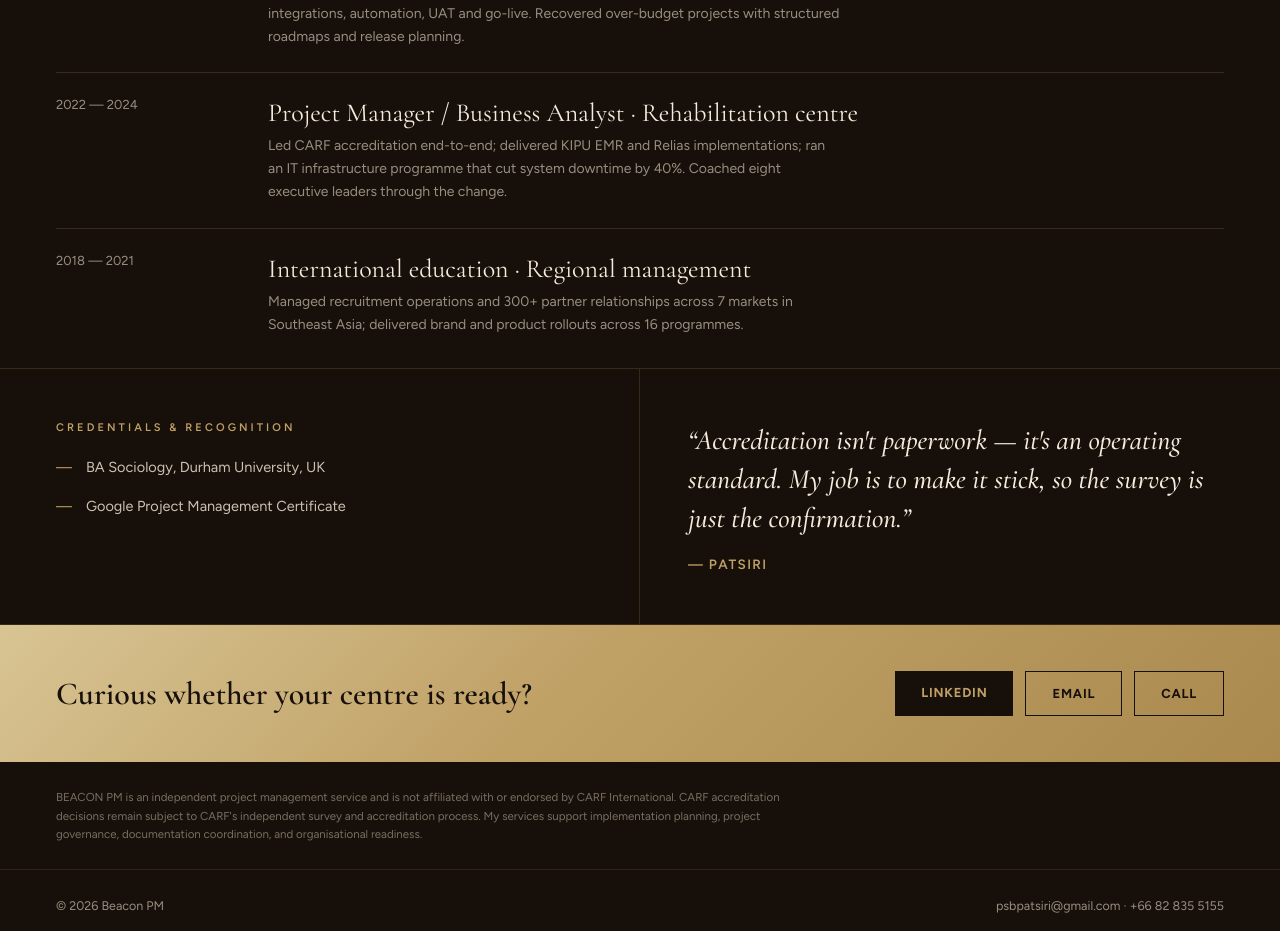
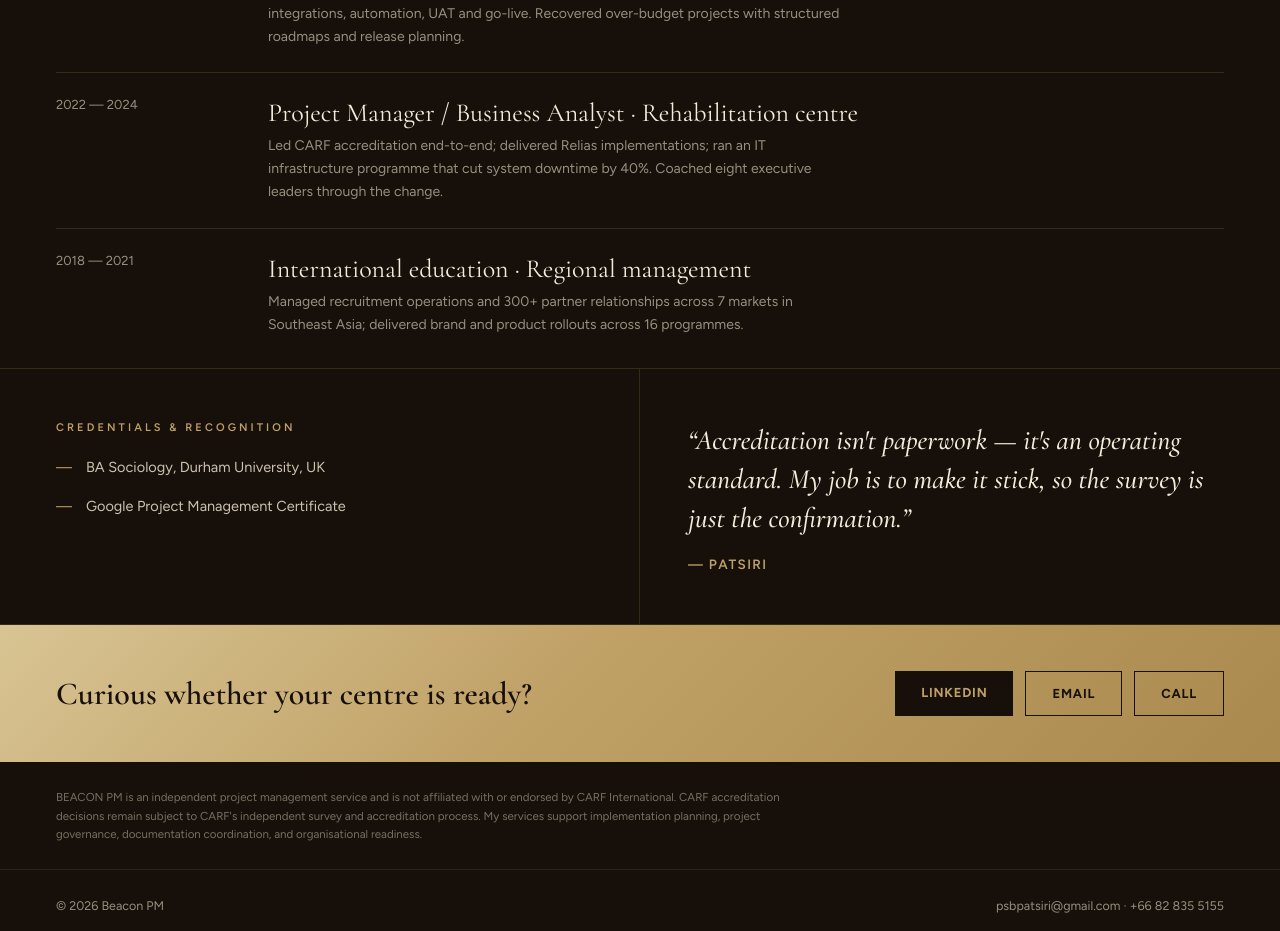
Before and after one commit to Mintp555/beacon-pm, a plain HTML site: page site/about/index.html in a window 1280 px wide. Shown: the part 1485-2416 px from the top of the page. Drawn offline with nearby package versions, Linux system fonts and the light colour scheme.

Commit message:
kipu removed

```diff
--- a/site/about/index.html
+++ b/site/about/index.html
@@ -210,7 +210,7 @@
     <div class="experience-row__period">2022 — 2024</div>
     <div>
       <div class="experience-row__title">Project Manager / Business Analyst · Rehabilitation centre</div>
-      <div class="experience-row__desc">Led CARF accreditation end-to-end; delivered KIPU EMR and Relias implementations; ran an IT infrastructure programme that cut system downtime by 40%. Coached eight executive leaders through the change.</div>
+      <div class="experience-row__desc">Led CARF accreditation end-to-end; delivered Relias implementations; ran an IT infrastructure programme that cut system downtime by 40%. Coached eight executive leaders through the change.</div>
     </div>
   </div>
   <div class="experience-row">
```
